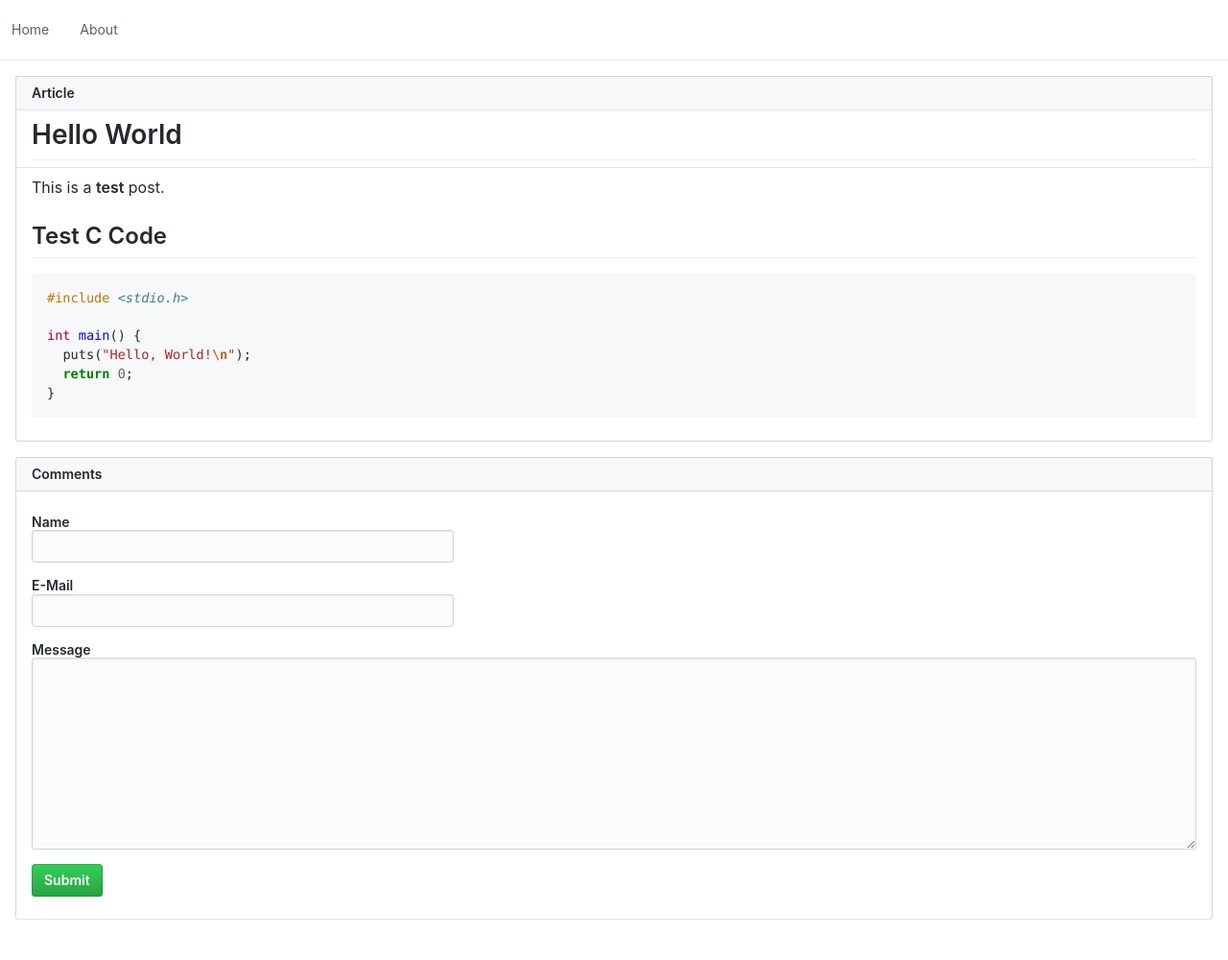
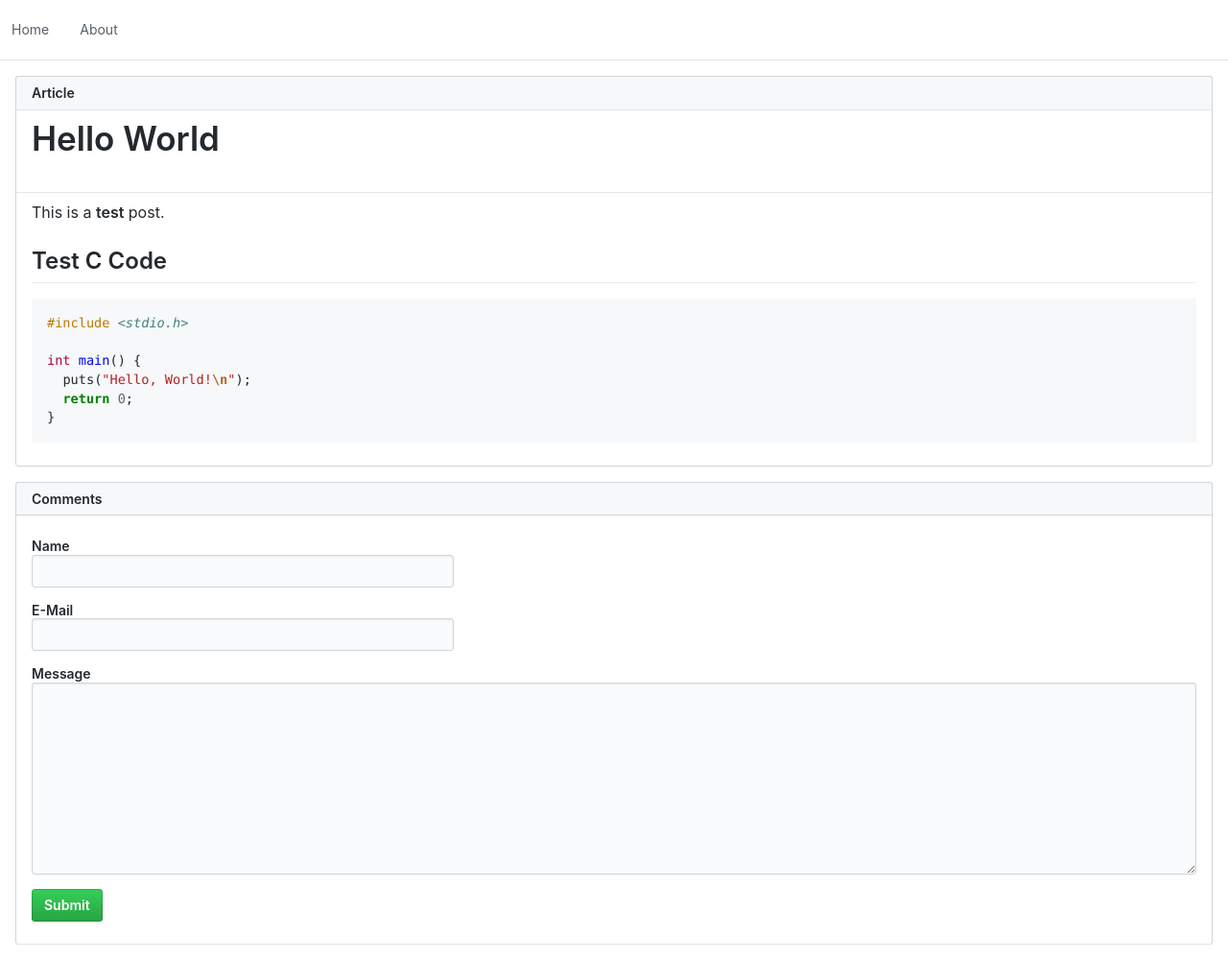
Before and after one commit to dorpga/dorpga.github.io, a Jekyll site: the page built from _posts/2017-12-12-Hello-World.md, in a window 1280 px wide. Shown: the whole page at 96% size. Built offline with Jekyll 4.4.1, drawn with Linux system fonts in a browser that asks for light colours; before the commit the page ends 974 px from its top, so only the background shows below that.

Commit message:
Too much SASS

```diff
--- a/css/master.sass
+++ b/css/master.sass
@@ -12,6 +12,5 @@
 	color: black
 
 .article-title
-	padding-bottom: 0.3em
-	font-size: 2em
-	border-bottom: 1px solid #eaecef
+	margin-bottom: 0.75em
+	font-size: 2.5em
```
